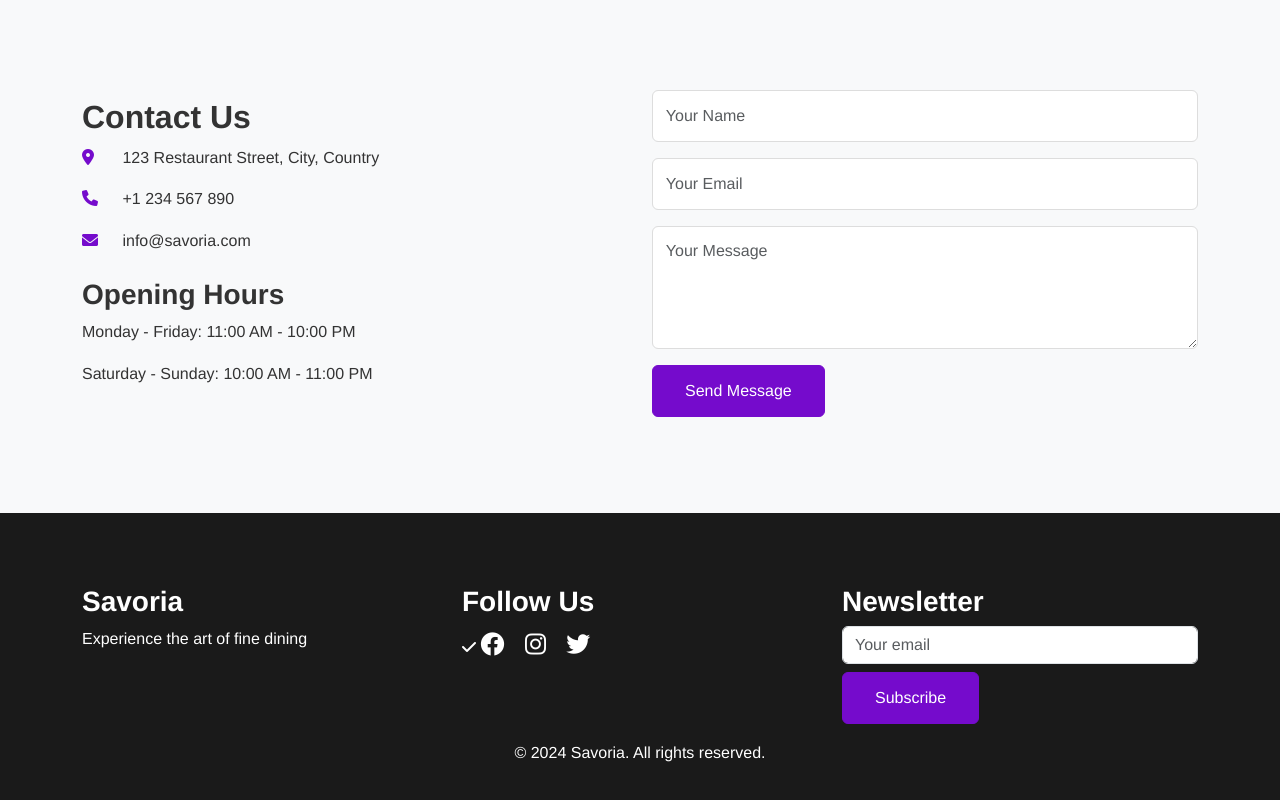
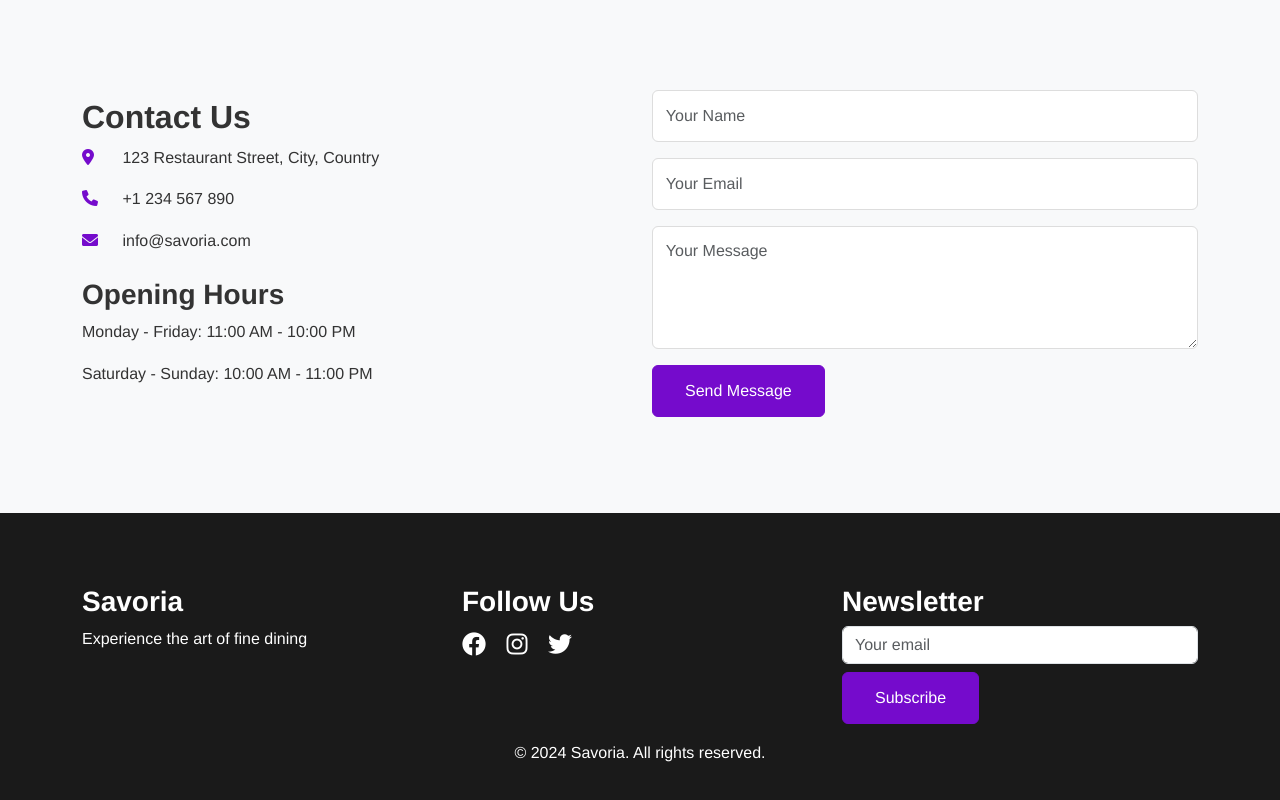
Before and after one commit to pro-coder-bd/bootstrap-restaurant-landing-page, a plain HTML site: page index.html in a window 1280 px wide. Shown: the part 2788-3588 px from the top of the page. Drawn offline with nearby package versions, Linux system fonts and the light colour scheme.

Commit message:
Update index.html

```diff
--- a/index.html
+++ b/index.html
@@ -399,7 +399,6 @@
                     <div class="col-md-4">
                         <h3>Follow Us</h3>
                         <div class="social-links">
-                            <i class="fa-solid fa-check"></i>
                             <a href="#"><i class="fab fa-facebook"></i></a>
                             <a href="#"><i class="fab fa-instagram"></i></a>
                             <a href="#"><i class="fab fa-twitter"></i></a>
```
